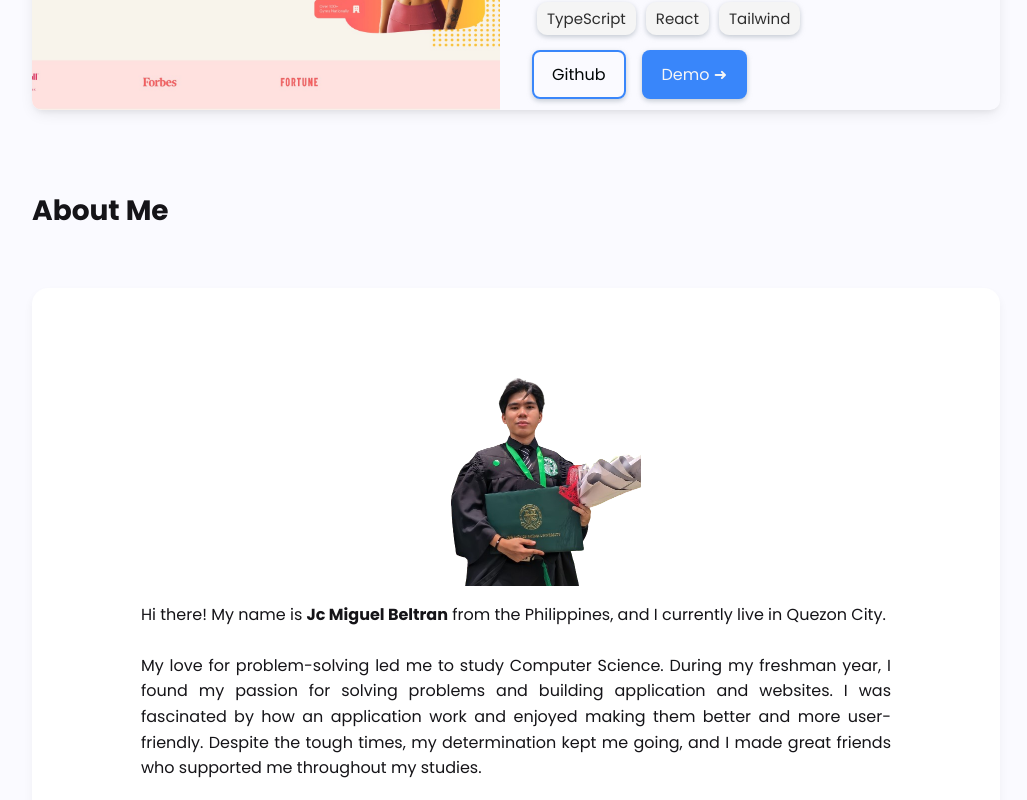
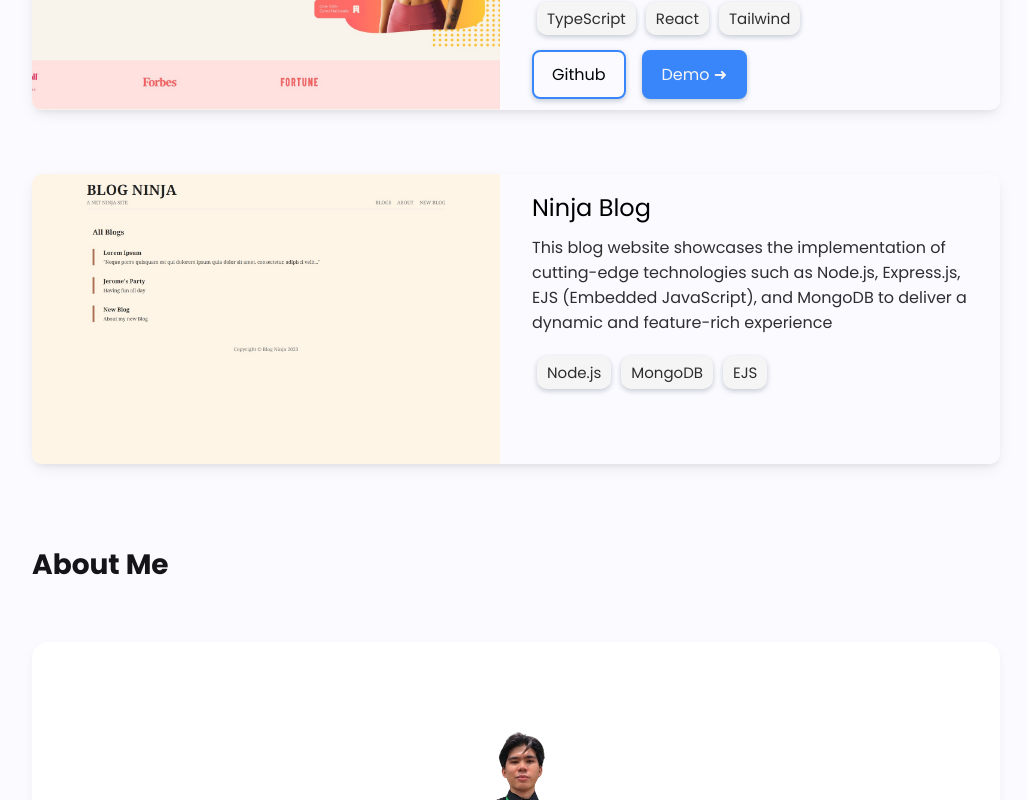
Before and after one commit to xjeyceex/migss-portfolio, a React (Create React App) app: page / in a window 1280 px wide. Shown: the part 1770-2570 px from the top of the page, without its empty margins (124-1151 px from the left). Built offline with nearby package versions, Linux system fonts and the light colour scheme.

Commit message:
Update ProjectData.js

```diff
--- a/src/data/ProjectData.js
+++ b/src/data/ProjectData.js
@@ -16,6 +16,14 @@ export const ProjectList = [
     tech_stack: ["TypeScript", "React", "Tailwind"],
     github_url: "https://github.com/xjeyceex/gym-app",
     demo_url: "https://gym-app-azure.vercel.app/",
+  },
+  {
+    img: "/blog-ninja.jpg",
+    title: "Ninja Blog",
+    description: "This blog website showcases the implementation of cutting-edge technologies such as Node.js, Express.js, EJS (Embedded JavaScript), and MongoDB to deliver a dynamic and feature-rich experience",
+    tech_stack: ["Node.js", "MongoDB", "EJS"],
+    github_url: "",
+    demo_url: "",
   },
 ];
 
```
